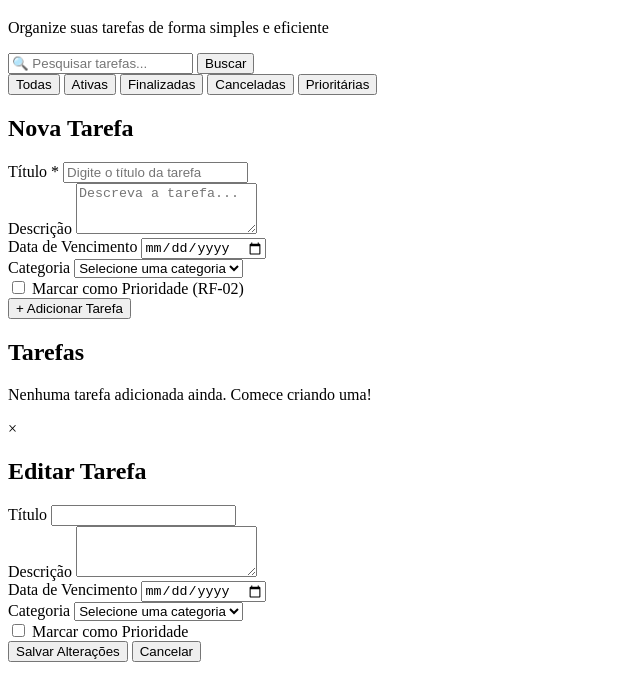
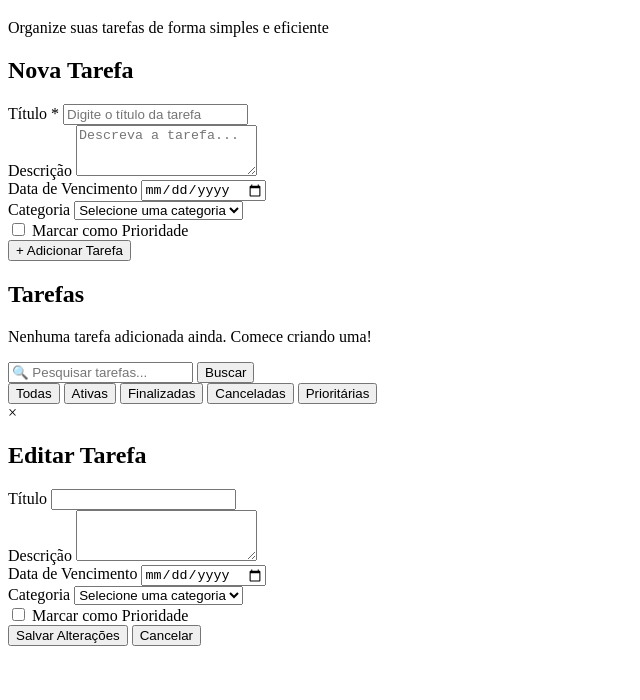
Before and after one commit to SofiaMarianna/trabalho-gerenciamento-de-tarefas, a plain HTML site: page index.html in a window 1280 px wide. Shown: the part 62-762 px from the top of the page, without its empty margins (0-640 px from the left). Drawn offline with Linux system fonts and the light colour scheme.

Commit message:
refatoração: reorganiza seção de filtros e pesquisa e ajusta campos de entrada

```diff
--- a/index.html
+++ b/index.html
@@ -14,29 +14,13 @@
             <p>Organize suas tarefas de forma simples e eficiente</p>
         </header>
 
-        <!-- Seção de Filtros e Pesquisa -->
-        <section class="search-filter-section">
-            <div class="search-box">
-                <input type="text" id="searchInput" placeholder="🔍 Pesquisar tarefas..." class="search-input">
-                <button onclick="pesquisarTarefas()" class="btn-search">Buscar</button>
-            </div>
-
-            <div class="filter-buttons">
-                <button onclick="filtrarTarefas('todas')" class="filter-btn active" data-filter="todas">Todas</button>
-                <button onclick="filtrarTarefas('ativas')" class="filter-btn" data-filter="ativas">Ativas</button>
-                <button onclick="filtrarTarefas('finalizadas')" class="filter-btn" data-filter="finalizadas">Finalizadas</button>
-                <button onclick="filtrarTarefas('canceladas')" class="filter-btn" data-filter="canceladas">Canceladas</button>
-                <button onclick="filtrarTarefas('prioridade')" class="filter-btn" data-filter="prioridade">Prioritárias</button>
-            </div>
-        </section>
-
         <!-- Seção de Cadastro de Nova Tarefa -->
         <section class="add-task-section">
             <h2>Nova Tarefa</h2>
             <form id="formTarefa" onsubmit="adicionarTarefa(event)" class="task-form">
                 <div class="form-group">
                     <label for="tituloTarefa">Título *</label>
-                    <input type="text" id="tituloTarefa" placeholder="Digite o título da tarefa" required>
+                    <input type="text" id="tituloTarefa" placeholder="Digite o título da tarefa">
                 </div>
 
                 <div class="form-row">
@@ -67,7 +51,7 @@
                     <div class="form-group checkbox-group">
                         <label for="prioridadeTarefa">
                             <input type="checkbox" id="prioridadeTarefa">
-                            Marcar como Prioridade (RF-02)
+                            Marcar como Prioridade
                         </label>
                     </div>
                 </div>
@@ -84,6 +68,22 @@
             </div>
         </section>
 
+        <!-- Seção de Filtros e Pesquisa -->
+        <section class="search-filter-section">
+            <div class="search-box">
+                <input type="text" id="searchInput" placeholder="🔍 Pesquisar tarefas..." class="search-input">
+                <button onclick="pesquisarTarefas()" class="btn-search">Buscar</button>
+            </div>
+
+            <div class="filter-buttons">
+                <button onclick="filtrarTarefas('todas')" class="filter-btn active" data-filter="todas">Todas</button>
+                <button onclick="filtrarTarefas('ativas')" class="filter-btn" data-filter="ativas">Ativas</button>
+                <button onclick="filtrarTarefas('finalizadas')" class="filter-btn" data-filter="finalizadas">Finalizadas</button>
+                <button onclick="filtrarTarefas('canceladas')" class="filter-btn" data-filter="canceladas">Canceladas</button>
+                <button onclick="filtrarTarefas('prioridade')" class="filter-btn" data-filter="prioridade">Prioritárias</button>
+            </div>
+        </section>
+
         <!-- Modal de Edição -->
         <div id="modalEditar" class="modal">
             <div class="modal-content">
@@ -94,7 +94,7 @@
 
                     <div class="form-group">
                         <label for="editarTitulo">Título</label>
-                        <input type="text" id="editarTitulo" required>
+                        <input type="text" id="editarTitulo">
                     </div>
 
                     <div class="form-group">
```
